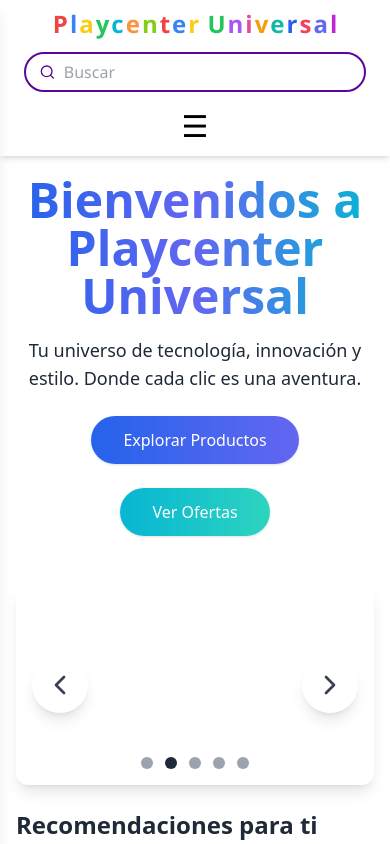
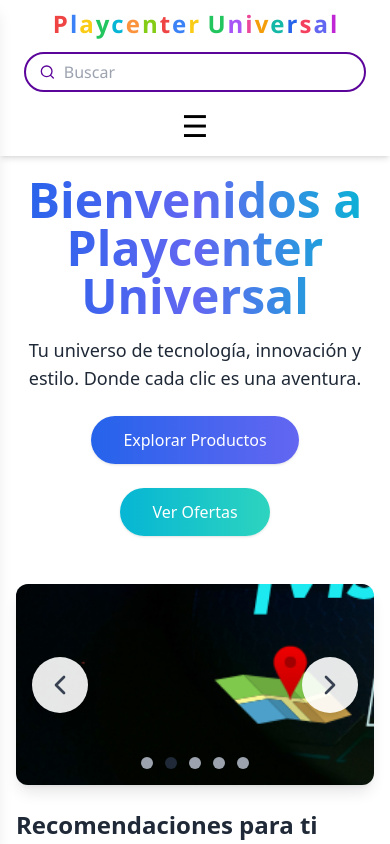
Before and after one commit to Arisleidy07/Playcenter-Universal, a React (Vite) app: page / in a window 390 px wide. Shown: the top 844 px of the page. Built offline with nearby package versions, Linux system fonts and the light colour scheme.

Commit message:
Fix slider: evita parpadeo, mejora carga de imagen y estilo responsive

```diff
--- a/src/components/SliderAnuncios.jsx
+++ b/src/components/SliderAnuncios.jsx
@@ -49,9 +49,7 @@ function SliderAnuncios() {
     timeoutRef.current = setTimeout(() => {
       setIndex((prev) => (prev === anuncios.length - 1 ? 0 : prev + 1));
     }, delay);
-    return () => {
-      resetTimeout();
-    };
+    return () => resetTimeout();
   }, [index]);
 
   const handlePrev = () => {
@@ -66,7 +64,7 @@ function SliderAnuncios() {
 
   return (
     <div
-      className="relative mx-auto my-6 max-w-[1280px] w-full overflow-hidden rounded-xl shadow-lg bg-white"
+      className="relative mx-auto my-6 max-w-[1280px] w-full overflow-hidden rounded-xl shadow-lg bg-neutral"
       style={{ aspectRatio: "16 / 9", maxHeight: "720px" }}
       onMouseEnter={resetTimeout}
       onMouseLeave={() => {
@@ -82,39 +80,31 @@ function SliderAnuncios() {
           width: `${anuncios.length * 100}%`,
         }}
       >
-        {anuncios.map((item) =>
-          item.isExternal ? (
-            <a
+        {anuncios.map((item) => {
+          const SlideTag = item.isExternal ? "a" : Link;
+          const props = item.isExternal
+            ? {
+                href: item.link,
+                target: "_blank",
+                rel: "noopener noreferrer",
+              }
+            : { to: item.link };
+
+          return (
+            <SlideTag
               key={item.id}
-              href={item.link}
-              target="_blank"
-              rel="noopener noreferrer"
-              className="flex-shrink-0"
-              style={{ width: "100%", height: "100%" }}
+              {...props}
+              className="min-w-full h-full flex-shrink-0"
             >
               <img
                 src={item.img}
                 alt={`Anuncio ${item.id}`}
-                className="w-full h-full object-contain rounded-xl bg-transparent"
+                className="w-full h-full object-cover transition-opacity duration-500 bg-neutral-100"
                 loading="lazy"
               />
-            </a>
-          ) : (
-            <Link
-              key={item.id}
-              to={item.link}
-              className="flex-shrink-0"
-              style={{ width: "100%", height: "100%" }}
-            >
-              <img
-                src={item.img}
-                alt={`Anuncio ${item.id}`}
-                className="w-full h-full object-contain rounded-xl bg-transparent"
-                loading="lazy"
-              />
-            </Link>
-          )
-        )}
+            </SlideTag>
+          );
+        })}
       </div>
 
       {/* Flechas */}
```
